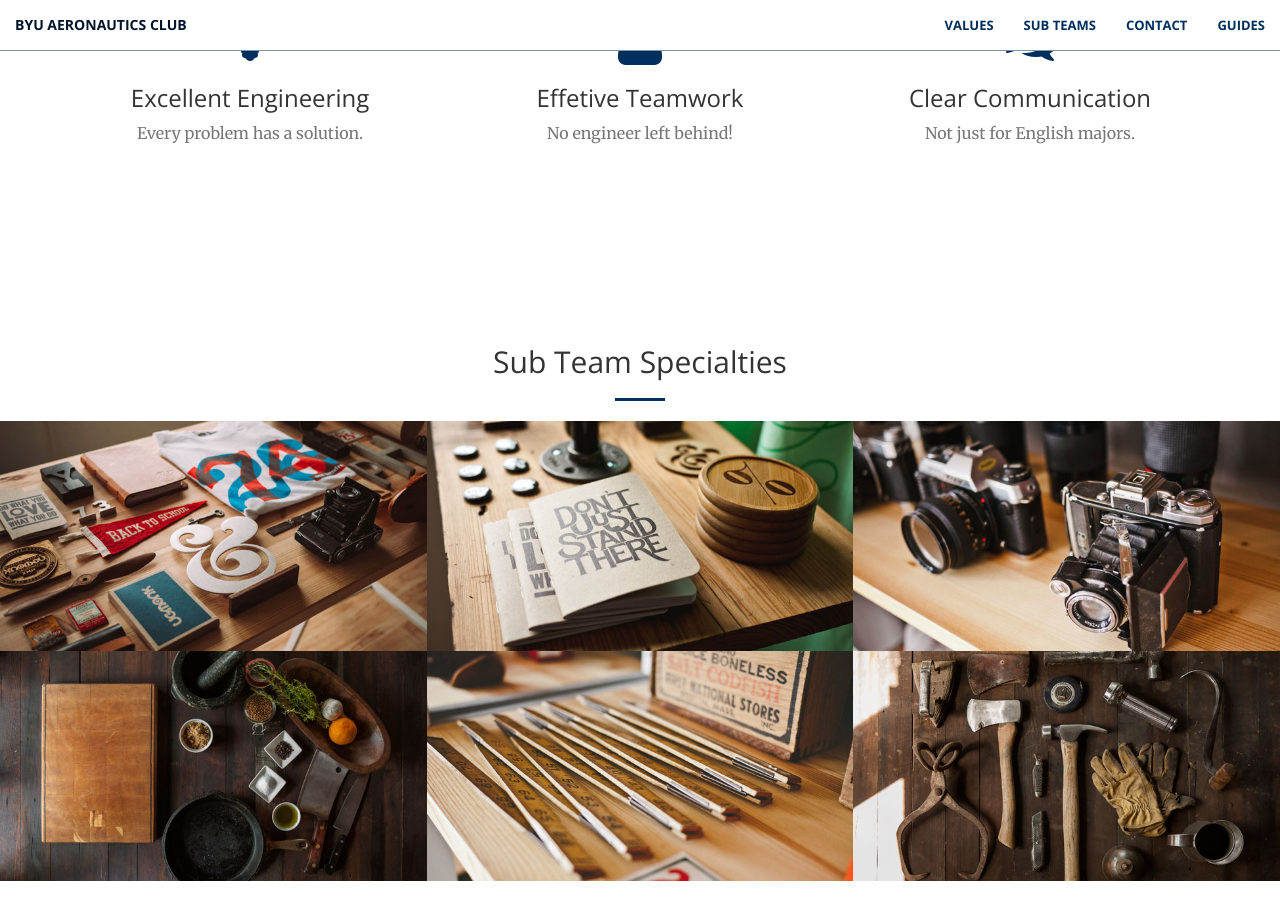
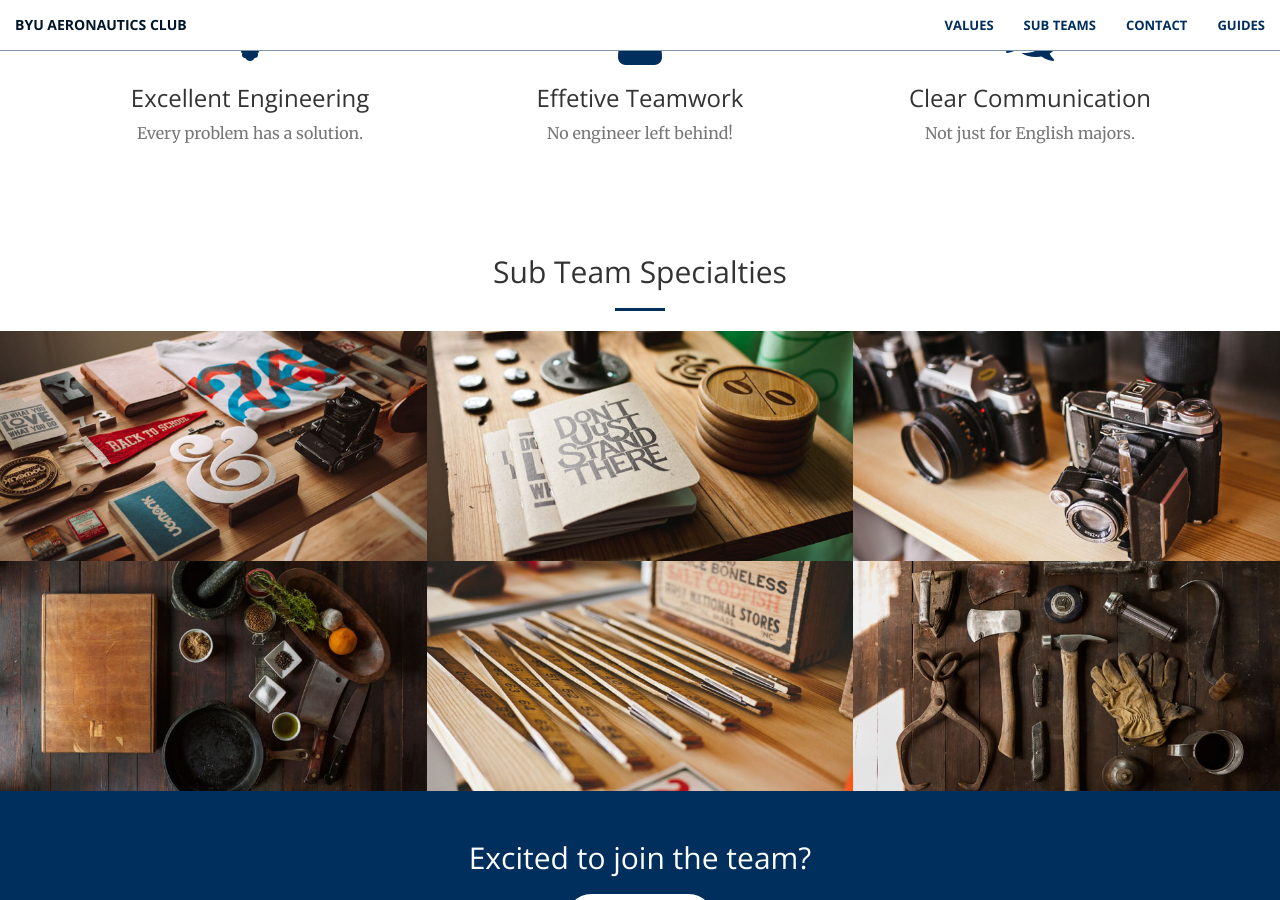
Before and after one commit to BYU-Aeronautics-Club/DBF, a Jekyll site: the page built from index.html, in a window 1280 px wide and 900 px high, scrolled down 1087 px. Built offline with Jekyll 4.4.1, drawn with Linux system fonts in a browser that asks for light colours.

Commit message:
try different padding

```diff
--- a/_includes/subteams.html
+++ b/_includes/subteams.html
@@ -1,5 +1,5 @@
-<section id="subteams">
-    <div class="container">
+<section class="no-padding" id="subteams">
+    <div class="container" style="padding-top:10px;" >
         <div class="row">
             <div class="col-lg-12 text-center">
                 <h2 class="section-heading">Sub Team Specialties</h2>
```
